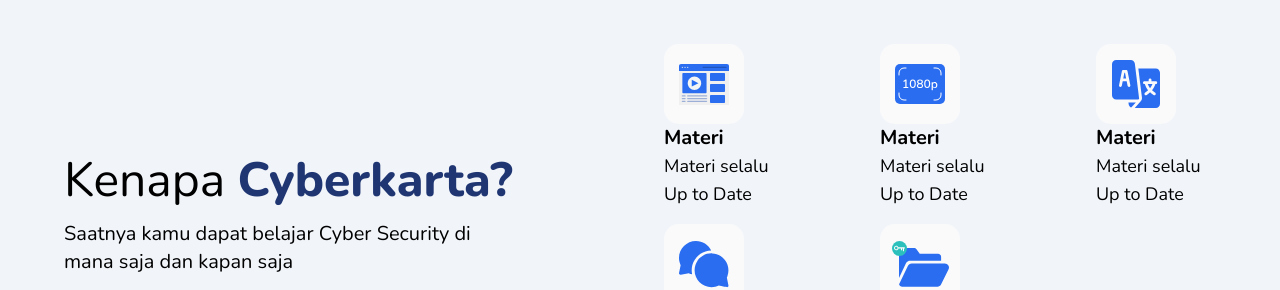
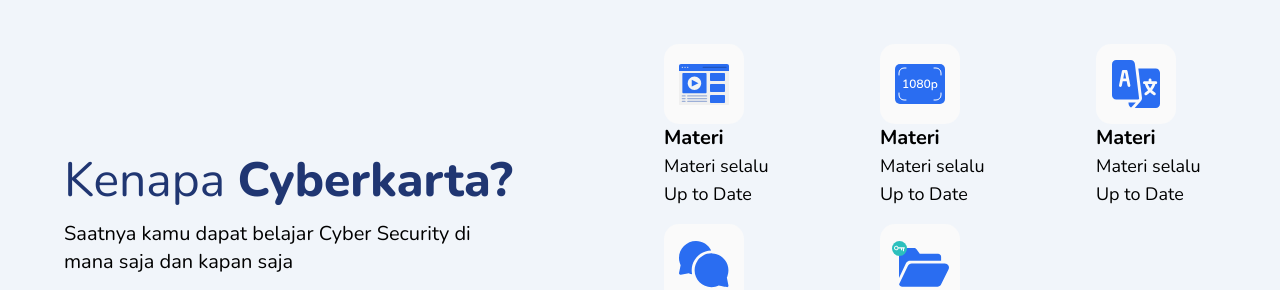
Before and after one commit to ahmadzaki2975/GDSC-Hacker-Assignment, a Next.js app: page / in a window 1280 px wide. Shown: the part 1772-2062 px from the top of the page. Built offline with nearby package versions, Linux system fonts and the light colour scheme.

Commit message:
fix: minor changes

```diff
--- a/components/KenapaCyberkarta.jsx
+++ b/components/KenapaCyberkarta.jsx
@@ -9,8 +9,8 @@
   return (
     <div className="bg-cyberkarta-light h-screen flex justify-between items-center px-16">
       <div className="">
-        <h1 className="text-5xl mb-4">
-          Kenapa <span className="font-extrabold text-cyberkarta-blue">Cyberkarta?</span>
+        <h1 className="text-5xl mb-4 text-cyberkarta-blue">
+          Kenapa <span className="font-extrabold ">Cyberkarta?</span>
         </h1>
         <p className="text-xl max-w-[35ch]">
           Saatnya kamu dapat belajar Cyber Security di mana saja dan kapan saja
```
